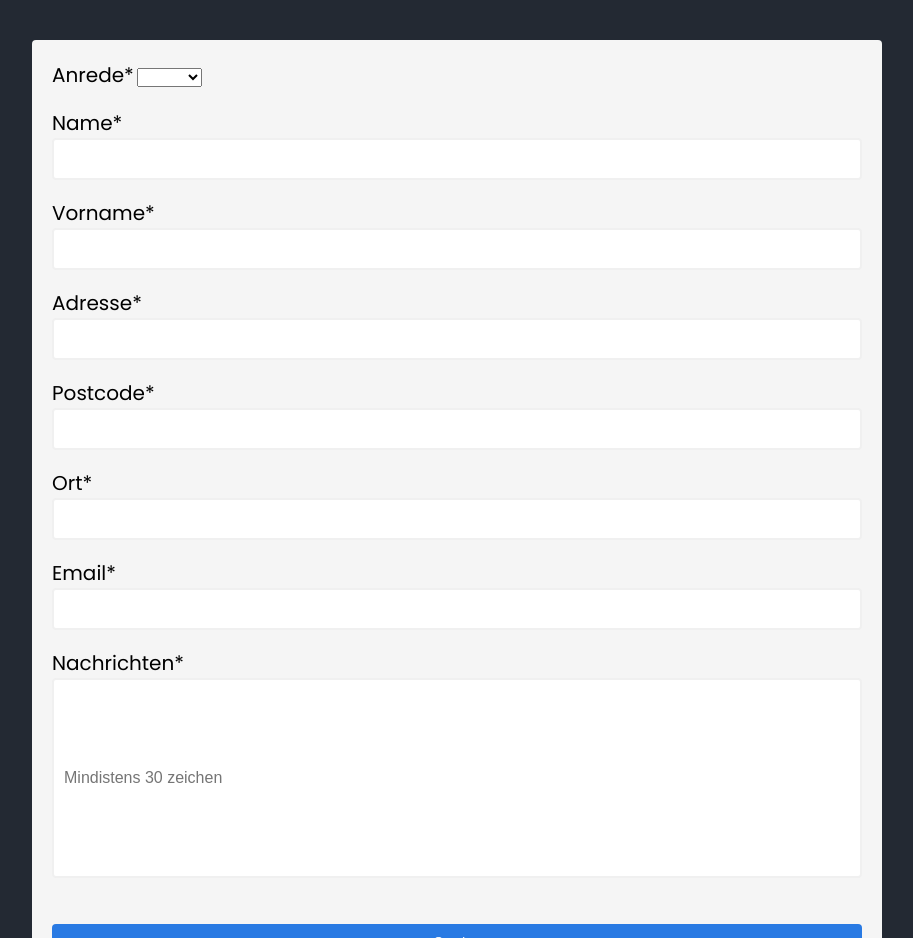
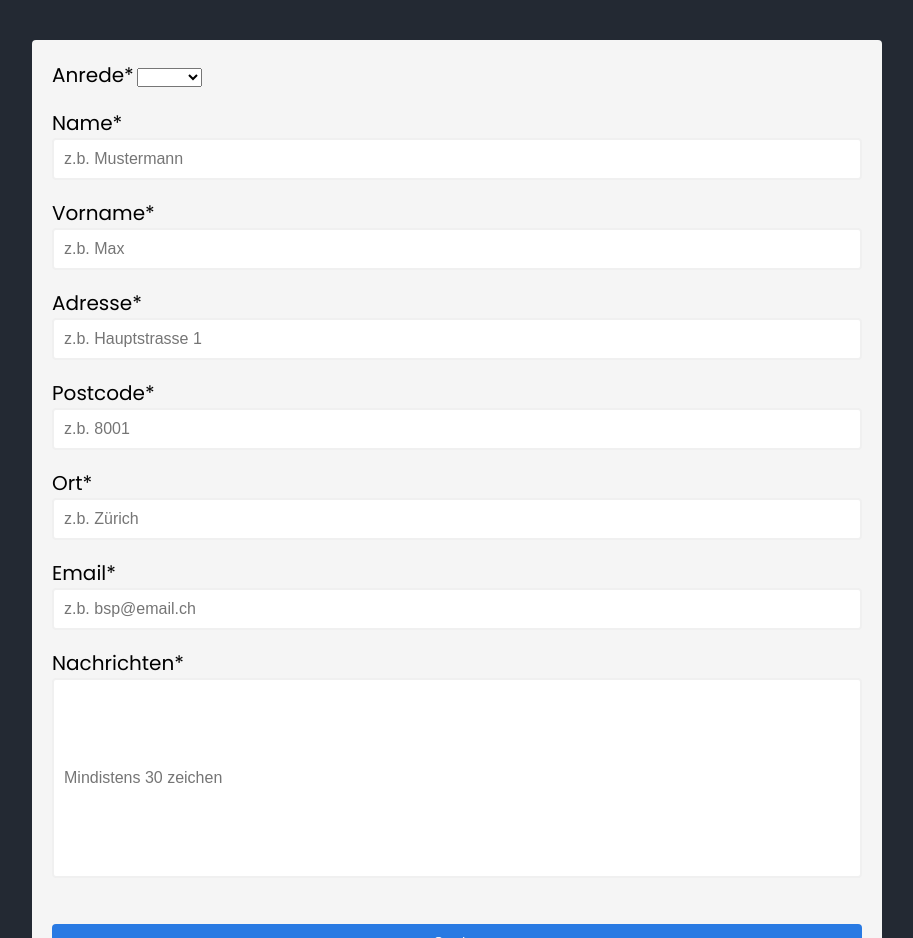
Before and after one commit to Tonjack007/ktu_portfolio, a plain HTML site: page contact.html in a window 1280 px wide. Shown: the part 1060-1998 px from the top of the page, without its empty margins (183-1096 px from the left). Drawn offline with nearby package versions, Linux system fonts and the light colour scheme.

Commit message:
final commit for Form

```diff
--- a/contact.html
+++ b/contact.html
@@ -63,33 +63,33 @@
   </div>
       <div class="inputControl">
           <label for="name">Name*</label>
-          <input id="name" name="name" type="text">
+          <input id="name" name="name" type="text" placeholder="z.b. Mustermann">
           <div class="error"></div>
       </div>
       <br>
       <div class="inputControl">
           <label for="prename">Vorname*</label>
-          <input id="prename" name="prename" type="text">
+          <input id="prename" name="prename" type="text" placeholder="z.b. Max">
           <div class="error"></div>
       </div>
       <br>
 
       <div class="inputControl address">
           <label for="address">Adresse*</label>
-          <input class="inptAddress" id= "address" name="address"  type="text">
+          <input class="inptAddress" id= "address" name="address"  type="text" placeholder="z.b. Hauptstrasse 1">
           <div class="error"></div>
         </div>
         <br>
       <div class="townPlz">
         <div class="inputControl plz">
           <label for="postcode">Postcode*</label>
-          <input  class="inptPostcode" id= "postcode" name="postcode" type="text">
+          <input  class="inptPostcode" id= "postcode" name="postcode" type="text" placeholder="z.b. 8001">
           <div class="error"></div>
           <br>
 
           <div class="inputControl town">
               <label for="town">Ort*</label>
-              <input class="inptTown" id= "town" name="town" type="text">
+              <input class="inptTown" id= "town" name="town" type="text" placeholder="z.b. Zürich">
               <div class="error"></div>
             </div>
         </div>
@@ -98,7 +98,7 @@
 
       <div class="inputControl">
           <label for="email">Email*</label>
-          <input id="email" name="email" type="text">
+          <input id="email" name="email" type="text" placeholder="z.b. bsp@email.ch">
           <div class="error"></div>
       </div>
       <br>
--- a/js/contact.js
+++ b/js/contact.js
@@ -15,7 +15,7 @@ document.addEventListener("DOMContentLoaded", function() {
       input.addEventListener("blur", function() {
         validateField(input);
       });
-    });
+     });
 
     const validateForm = () => {
       let isValid = true;
@@ -42,7 +42,7 @@ document.addEventListener("DOMContentLoaded", function() {
       }
 
       if (input.id === "postcode") {
-        const postcodeRegex = /^\d{1,4}$/;
+        const postcodeRegex = /^\d{4}$/;
         if (!value.match(postcodeRegex)) {
           input.style.borderColor = "red";
           input.style.backgroundColor = "#ffebeb";
```
Also changed, not shown: css/contact.css (+0 -14 lines).
